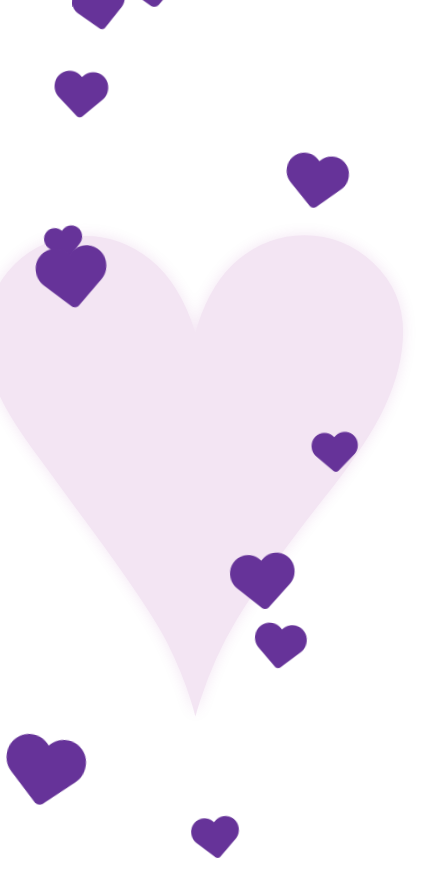
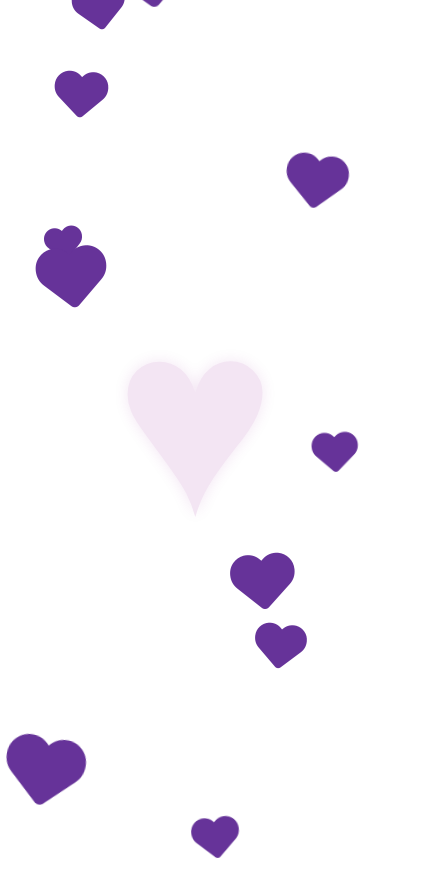
Before and after one commit to San4o1313/Heard-rain, a plain HTML site: page index.html in a window 390 px wide. Shown: the whole page, 446 px wide, since content can reach past the window. After the commit the page ends 844 px from the top, so only its background shows below. Drawn offline with Linux system fonts and the light colour scheme.

Commit message:
add media query

```diff
--- a/style.css
+++ b/style.css
@@ -39,3 +39,9 @@ body {
     to {transform: scale(1.2);}
 
 }
+
+@media  (max-width: 765px) {
+    .beath {
+        font-size: 70vw;
+    }
+}
```
